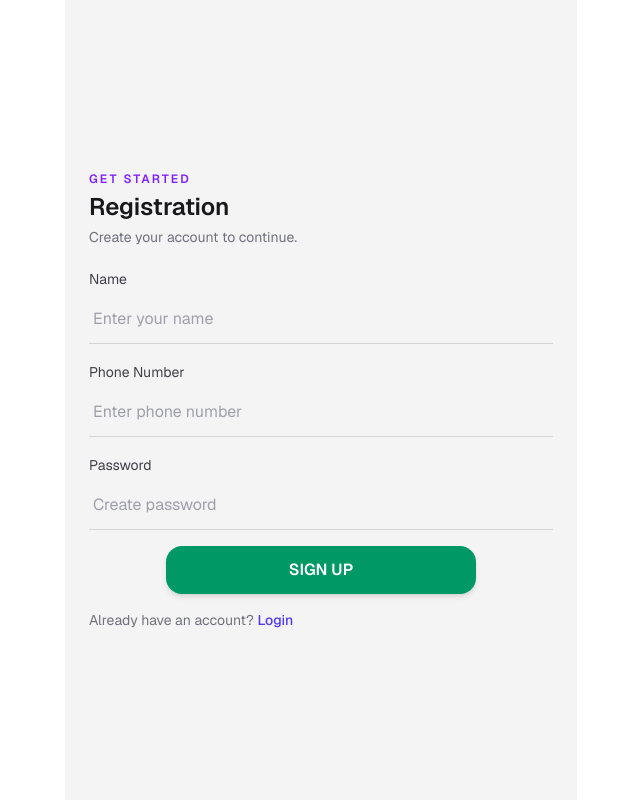
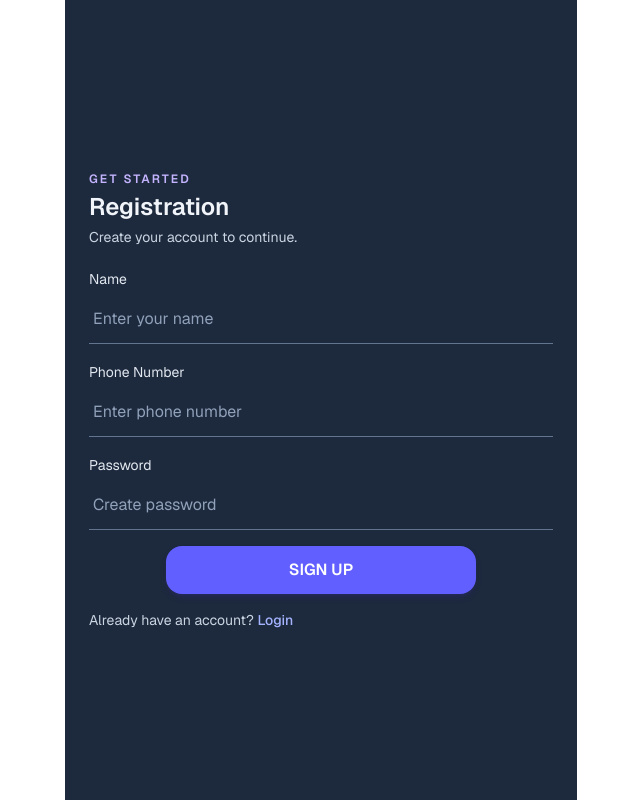
Before and after one commit to Akasht2704/loyalty-pwa, a Next.js app: page /register in a window 1280 px wide. Shown: the whole page, without its empty margins (319-959 px from the left). Built offline with nearby package versions, Linux system fonts and the light colour scheme; no server answers.

Commit message:
update the ui of login and register page

```diff
--- a/app/login/page.tsx
+++ b/app/login/page.tsx
@@ -75,16 +75,16 @@ export default function LoginPage() {
   };
 
   return (
-    <main className="mx-auto flex min-h-screen w-full max-w-lg items-center bg-zinc-100 px-4 py-6">
+    <main className="mx-auto flex min-h-screen w-full max-w-lg items-center bg-slate-800 px-4 py-6">
       <section className="w-full p-2">
         <div className="mb-5">
-          <p className="text-xs font-semibold uppercase tracking-[0.18em] text-indigo-600">
+          <p className="text-xs font-semibold uppercase tracking-[0.18em] text-indigo-300">
             Welcome Back
           </p>
-          <h1 className="mt-1 text-2xl font-semibold text-zinc-900">
+          <h1 className="mt-1 text-2xl font-semibold text-slate-100">
             Login
           </h1>
-          <p className="mt-1 text-sm text-zinc-500">
+          <p className="mt-1 text-sm text-slate-300">
             {showPasswordStep
               ? "Phone verified. Enter your password to continue."
               : "Enter your phone number to continue."}
@@ -93,7 +93,7 @@ export default function LoginPage() {
 
         <form className="mt-5 space-y-4" onSubmit={onSubmit}>
           <label className="block">
-            <span className="text-sm text-zinc-700">
+            <span className="text-sm text-slate-200">
               Phone Number
             </span>
             <input
@@ -102,14 +102,14 @@ export default function LoginPage() {
               value={phone}
               onChange={(e) => setPhone(e.target.value)}
               disabled={showPasswordStep}
-              className="mt-1 w-full border-0 border-b border-zinc-300 bg-transparent px-1 py-3 text-zinc-900 outline-none transition placeholder:text-zinc-400 focus:border-indigo-500"
+              className="mt-1 w-full border-0 border-b border-slate-500 bg-transparent px-1 py-3 text-slate-100 outline-none transition placeholder:text-slate-400 focus:border-indigo-300"
               placeholder="Enter phone number"
             />
           </label>
 
           {showPasswordStep ? (
             <label className="block">
-              <span className="text-sm text-zinc-700">
+              <span className="text-sm text-slate-200">
                 Password
               </span>
               <input
@@ -117,7 +117,7 @@ export default function LoginPage() {
                 required
                 value={password}
                 onChange={(e) => setPassword(e.target.value)}
-                className="mt-1 w-full border-0 border-b border-zinc-300 bg-transparent px-1 py-3 text-zinc-900 outline-none transition placeholder:text-zinc-400 focus:border-indigo-500"
+                className="mt-1 w-full border-0 border-b border-slate-500 bg-transparent px-1 py-3 text-slate-100 outline-none transition placeholder:text-slate-400 focus:border-indigo-300"
                 placeholder="Enter password"
               />
             </label>
@@ -132,13 +132,13 @@ export default function LoginPage() {
           <button
             type="submit"
             disabled={loading}
-            className="mx-auto block w-2/3 rounded-2xl bg-emerald-600 px-4 py-3 font-semibold text-white shadow-md transition hover:bg-emerald-500 active:scale-[0.99] disabled:opacity-60"
+            className="mx-auto block w-2/3 rounded-2xl bg-indigo-500 px-4 py-3 font-semibold text-white shadow-md shadow-indigo-900/30 transition hover:bg-indigo-400 active:scale-[0.99] disabled:opacity-60"
           >
             {loading ? "Checking..." : showPasswordStep ? "SIGN IN" : "Continue"}
           </button>
         </form>
 
-        <p className="mt-5 text-center text-xs text-zinc-500">
+        <p className="mt-5 text-center text-xs text-slate-400">
           Secure access for your loyalty account
         </p>
       </section>
--- a/app/register/page.tsx
+++ b/app/register/page.tsx
@@ -72,29 +72,29 @@ export default function RegisterPage() {
   };
 
   return (
-    <main className="mx-auto flex min-h-screen w-full max-w-lg items-center bg-zinc-100 px-4 py-6">
+    <main className="mx-auto flex min-h-screen w-full max-w-lg items-center bg-slate-800 px-4 py-6">
       <section className="w-full p-2">
-        <p className="text-xs font-semibold uppercase tracking-[0.18em] text-violet-600">
+        <p className="text-xs font-semibold uppercase tracking-[0.18em] text-violet-300">
           Get Started
         </p>
-        <h1 className="mt-1 text-2xl font-semibold text-zinc-900">Registration</h1>
-        <p className="mt-1 text-sm text-zinc-500">Create your account to continue.</p>
+        <h1 className="mt-1 text-2xl font-semibold text-slate-100">Registration</h1>
+        <p className="mt-1 text-sm text-slate-300">Create your account to continue.</p>
 
         <form className="mt-5 space-y-4" onSubmit={onSubmit}>
           <label className="block">
-            <span className="text-sm text-zinc-700">Name</span>
+            <span className="text-sm text-slate-200">Name</span>
             <input
               type="text"
               required
               value={name}
               onChange={(e) => setName(e.target.value)}
-              className="mt-1 w-full border-0 border-b border-zinc-300 bg-transparent px-1 py-3 text-zinc-900 outline-none transition placeholder:text-zinc-400 focus:border-indigo-500"
+              className="mt-1 w-full border-0 border-b border-slate-500 bg-transparent px-1 py-3 text-slate-100 outline-none transition placeholder:text-slate-400 focus:border-indigo-300"
               placeholder="Enter your name"
             />
           </label>
 
           <label className="block">
-            <span className="text-sm text-zinc-700">
+            <span className="text-sm text-slate-200">
               Phone Number
             </span>
             <input
@@ -102,19 +102,19 @@ export default function RegisterPage() {
               required
               value={phone}
               onChange={(e) => setPhone(e.target.value)}
-              className="mt-1 w-full border-0 border-b border-zinc-300 bg-transparent px-1 py-3 text-zinc-900 outline-none transition placeholder:text-zinc-400 focus:border-indigo-500"
+              className="mt-1 w-full border-0 border-b border-slate-500 bg-transparent px-1 py-3 text-slate-100 outline-none transition placeholder:text-slate-400 focus:border-indigo-300"
               placeholder="Enter phone number"
             />
           </label>
 
           <label className="block">
-            <span className="text-sm text-zinc-700">Password</span>
+            <span className="text-sm text-slate-200">Password</span>
             <input
               type="password"
               required
               value={password}
               onChange={(e) => setPassword(e.target.value)}
-              className="mt-1 w-full border-0 border-b border-zinc-300 bg-transparent px-1 py-3 text-zinc-900 outline-none transition placeholder:text-zinc-400 focus:border-indigo-500"
+              className="mt-1 w-full border-0 border-b border-slate-500 bg-transparent px-1 py-3 text-slate-100 outline-none transition placeholder:text-slate-400 focus:border-indigo-300"
               placeholder="Create password"
             />
           </label>
@@ -128,15 +128,15 @@ export default function RegisterPage() {
           <button
             type="submit"
             disabled={loading}
-            className="mx-auto block w-2/3 rounded-2xl bg-emerald-600 px-4 py-3 font-semibold text-white shadow-md transition hover:bg-emerald-500 active:scale-[0.99] disabled:opacity-60"
+            className="mx-auto block w-2/3 rounded-2xl bg-indigo-500 px-4 py-3 font-semibold text-white shadow-md shadow-indigo-900/30 transition hover:bg-indigo-400 active:scale-[0.99] disabled:opacity-60"
           >
             {loading ? "Creating account..." : "SIGN UP"}
           </button>
         </form>
 
-        <p className="mt-4 text-sm text-zinc-500">
+        <p className="mt-4 text-sm text-slate-300">
           Already have an account?{" "}
-          <Link href="/login" className="font-medium text-indigo-600 hover:underline">
+          <Link href="/login" className="font-medium text-indigo-300 hover:underline">
             Login
           </Link>
         </p>
--- a/components/QrScanner.tsx
+++ b/components/QrScanner.tsx
@@ -138,7 +138,7 @@ export function QrScanner({
             </p>
             {couponData && (
               <p className="rounded-lg bg-zinc-100 px-3 py-2 text-sm text-zinc-800 dark:bg-zinc-800 dark:text-zinc-100">
-                {couponData[0].product_name}
+                {couponData[0]?.product_name}
               </p>
             )}
           </>
```
